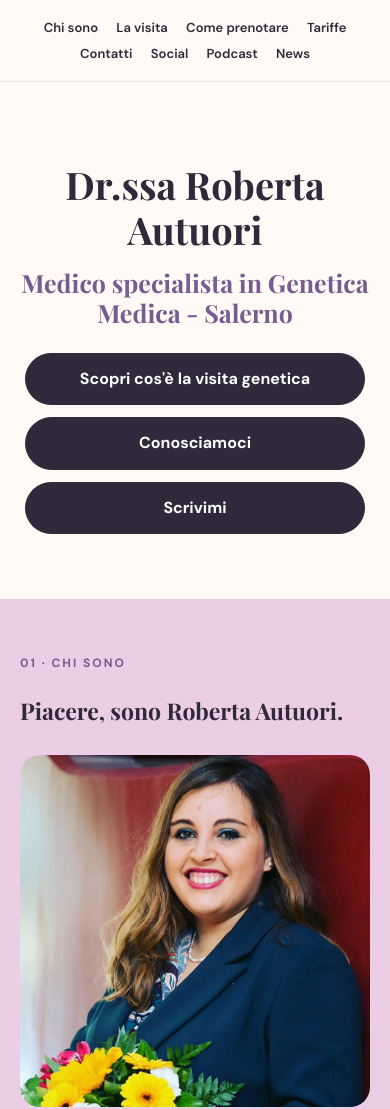
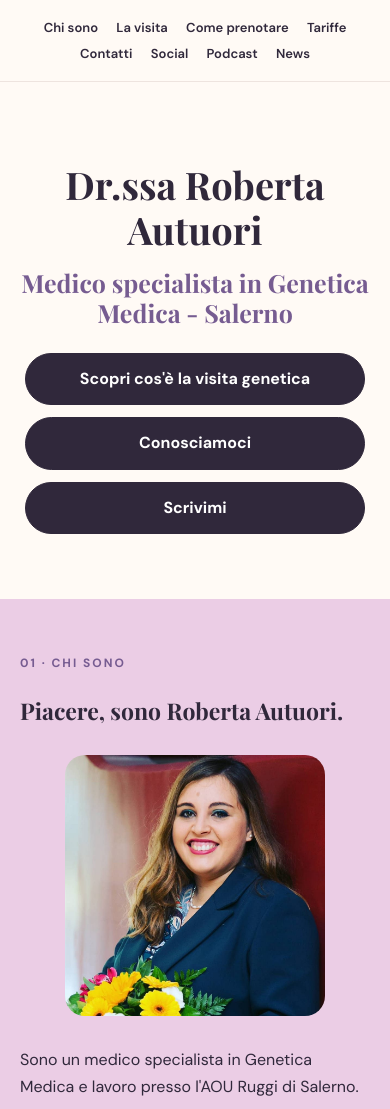
Before and after one commit to robertaautuori/robertaautuori.github.io, a plain HTML site: page index.html in a window 390 px wide. Shown: the top 1109 px of the page. Drawn offline with nearby package versions, Linux system fonts and the light colour scheme.

Commit message:
Update index.html

```diff
--- a/index.html
+++ b/index.html
@@ -400,7 +400,7 @@ footer a {
 .split {
   display: flex;
   flex-direction: row;
-  align-items: center;
+  align-items: stretch;
   gap: 30px;
 }
 
@@ -409,14 +409,15 @@ footer a {
 }
 
 .bio-photo {
-  flex: 0 0 200px;
-  text-align: center;
+  flex: 0 0 260px;
+  display: flex;
+  align-items: stretch;
 }
 
 .bio-photo img {
   width: 100%;
-  max-width: 200px;
-  height: auto;
+  height: 100%;
+  object-fit: cover;
   border-radius: 20px;
 }
 
@@ -429,10 +430,13 @@ footer a {
 
   .bio-photo {
     flex: none;
+    justify-content: center;
   }
 
   .bio-photo img {
-    max-width: 430px;
+    width: 100%;
+    max-width: 260px;
+    height: auto;
   }
 }
 </style>
@@ -531,7 +535,7 @@ footer a {
 </section>
 
 
-<section id="contatti" class="brown">
+<section id="contatti" class="green">
   <div class="container">
     <div class="eyebrow">05 · Contatti</div>
     <h2>Restiamo in contatto.</h2>
@@ -663,7 +667,7 @@ footer a {
 </div>
 </section>
 
-<section id="news" class="green">
+<section id="news" class="brown">
 <div class="container">
   <div class="eyebrow">08 · Aggiornamenti</div>
   <h2>News</h2>
```
